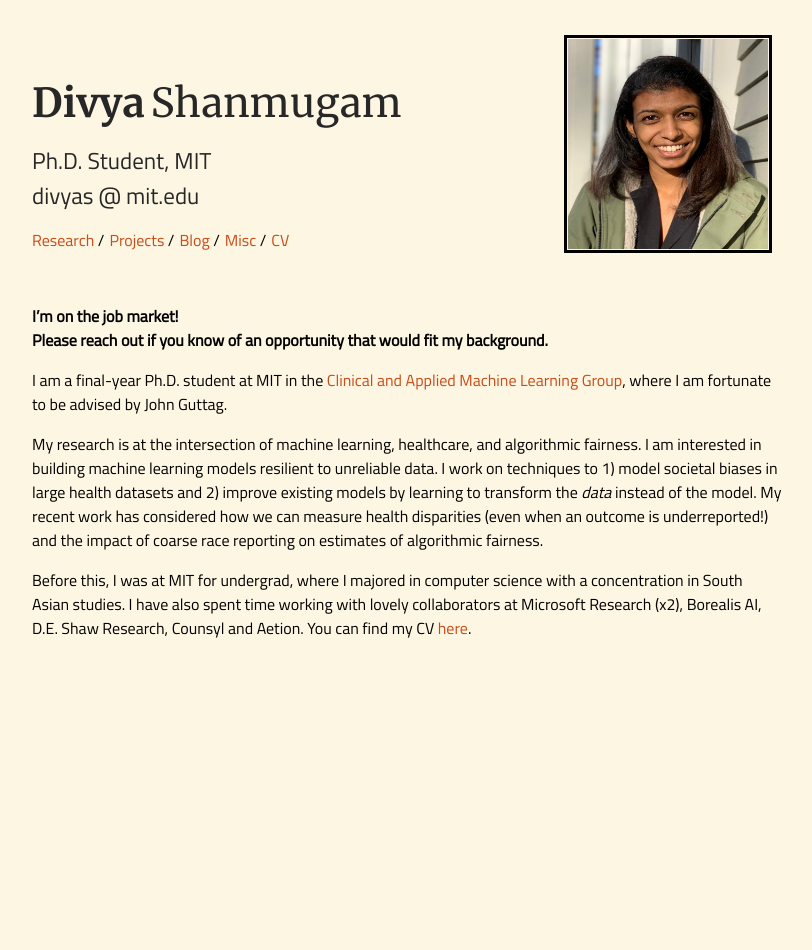
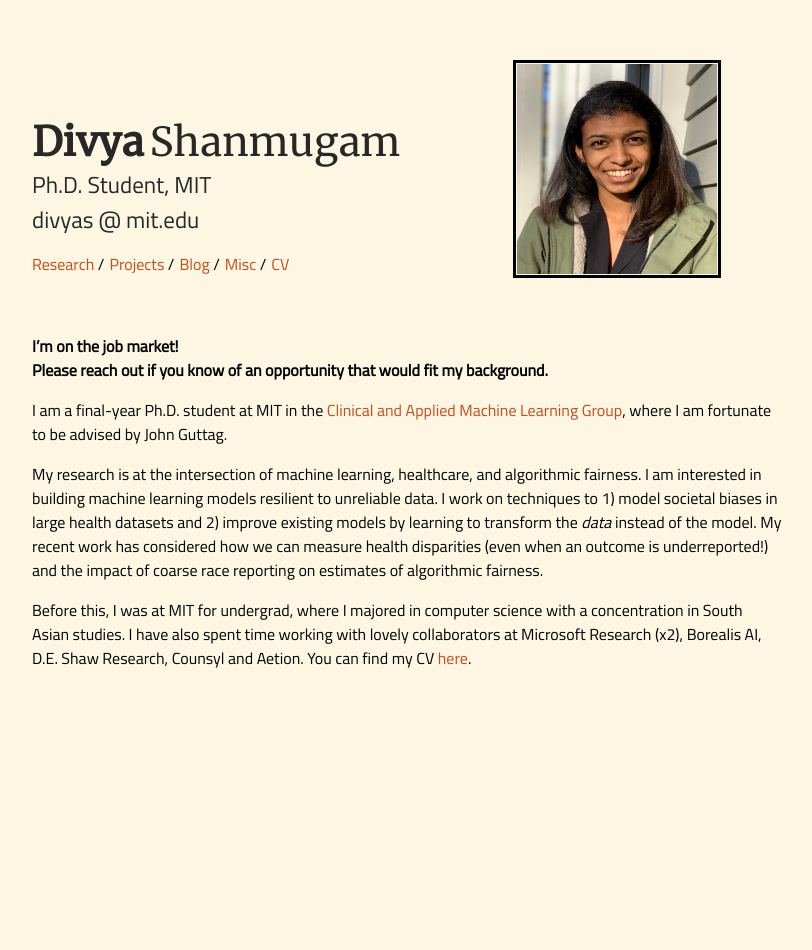
Before and after one commit to dmshanmugam/dmshanmugam.github.io, a Jekyll site: the page built from index.md, in a window 1280 px wide. Shown: the whole page, without its empty margins (233-1045 px from the left). Built offline with Jekyll 4.4.1, drawn with Linux system fonts in a browser that asks for light colours.

Commit message:
yet more  centering

```diff
--- a/_layouts/default.html
+++ b/_layouts/default.html
@@ -69,14 +69,12 @@
 
         <div class="navbar container">
 
-            <div class="navbar-text container pull-left stack-on-small">
+            <div id="navbar-text" class="navbar-text container pull-left stack-on-small">
                     <a id="author-name" class="alignable pull-left stack-on-small" href="{{ site.baseurl }}/">
 
-                    <div id="author-first-name" class="stack-on-small">{{ site.firstname }}&#8201</div><div id="author-last-name">{{site.lastname}}</div></a>
-
+                    <!-- <div id="author-first-name" class="stack-on-small">{{ site.firstname }}&#8201</div><div id="author-last-name">{{site.lastname}}</div></a> -->
+                    <b>{{site.firstname}}&#8201</b>{{site.lastname}}</a>
                     <div id="author-role" class="alignable stack-on-small" href="{{ site.baseurl }}">Ph.D. Student, MIT</div>
-                    <br>
-
                     <div id="author-email" class="alignabl pull-left">divyas @ mit.edu</div>
                     <br id="author-email-br">
 
--- a/_sass/_style.scss
+++ b/_sass/_style.scss
@@ -46,7 +46,7 @@
     color: #272727;
     display: inline-block;
     margin: 0px 0 0px 0px;
-    padding-top: 42px;
+    padding-top: 55px;
 }
 
 #author-first-name {
@@ -66,7 +66,7 @@
 #author-role {
     font-size: 23px;
     color: #272727;
-    display: inline-block;
+    display: block;
     margin: 0px 0 0 0px;
     font-family: titillium-regular;
 }
@@ -74,7 +74,7 @@
 #author-email {
     font-size: 23px;
     color: #272727;
-    display: inline-block;
+    display: block;
     margin: 0px 0 0 0px;
     padding-bottom: 15px;
     font-family: titillium-regular;
@@ -95,9 +95,12 @@
 }
 
 
+#navbar-text {
+    margin-left: 0px;
+}
 
 .navbar {
-    padding: 25px 0 25px 0;
+    padding: 50px 0 30px 0;
     align-items: center;
     display: flex;
 }
@@ -108,8 +111,8 @@
   }
 
 .navbar-text {
-display: inline-block;
-font-family: merriweather-regular;
+    display: inline-block;
+    font-family: merriweather-regular;
 }
 
 .navbar-ul {
@@ -366,6 +369,10 @@
     body {
         padding-bottom: 200px;
     }
+
+    #navbar-text {
+        margin: auto;
+    }
 }
 
 img.emoji {
```
